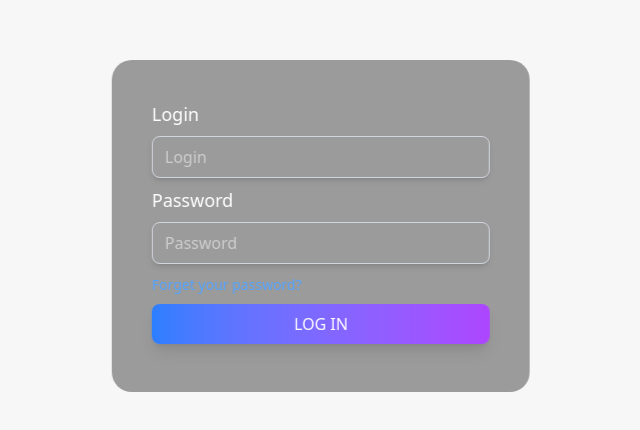
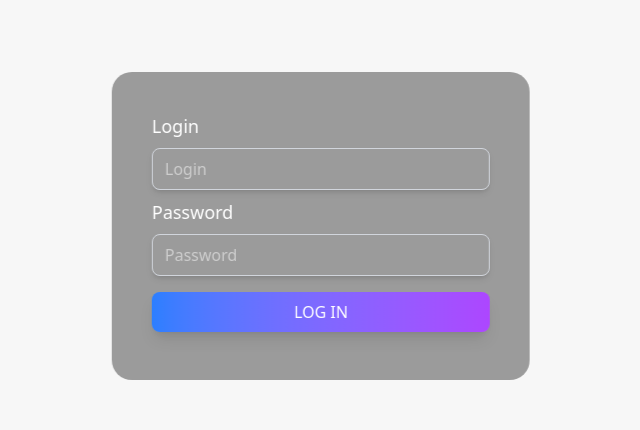
Before and after one commit to DasturchiQurbonboyev/worker-panel, a React (Vite) app: page / in a window 1280 px wide. Shown: the part 174-604 px from the top of the page, without its empty margins (319-959 px from the left). Built offline with nearby package versions, Linux system fonts and the light colour scheme.

Commit message:
cdsdcsdc

```diff
--- a/src/components/login/Login.jsx
+++ b/src/components/login/Login.jsx
@@ -65,16 +65,6 @@ const Login = () => {
                 required
               />
             </div>
-            <a
-              className="group text-blue-400 transition-all duration-100 ease-in-out"
-              href="#"
-            >
-              <span
-                className="bg-left-bottom bg-gradient-to-r text-sm from-blue-400 to-blue-400 bg-[length:0%_2px] bg-no-repeat group-hover:bg-[length:100%_2px] transition-all duration-500 ease-out"
-              >
-                Forget your password?
-              </span>
-            </a>
             <button
             style={{padding:"8px 12px", marginBlock:"8px"}}
               className="bg-gradient-to-r dark:text-gray-300 from-blue-500 to-purple-500 shadow-lg mt-6 p-2 text-white rounded-lg w-full hover:scale-105 hover:from-purple-500 hover:to-blue-500 transition duration-300 ease-in-out"
```
